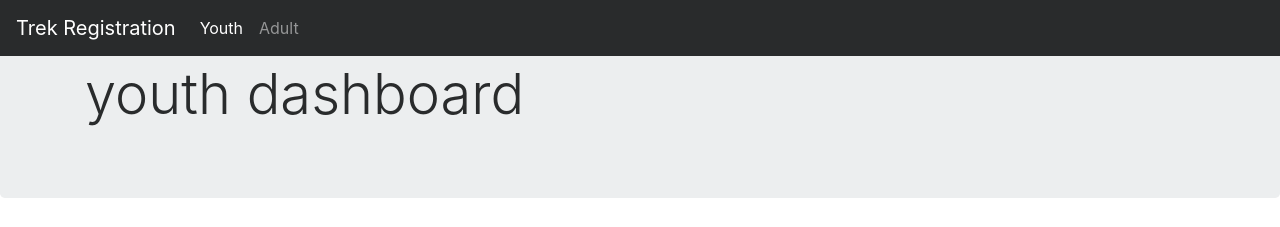
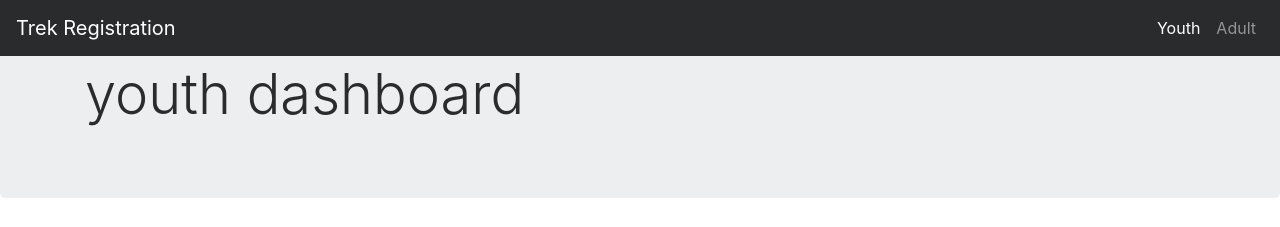
Before and after one commit to jozephyr/trekreg, a plain HTML site: page index.html in a window 1280 px wide. Shown: the top 227 px of the page. Drawn offline with nearby package versions, Linux system fonts and the light colour scheme; a script that the page names is missing.

Commit message:
update alignment of navigation menu on index and adult

```diff
--- a/index.html
+++ b/index.html
@@ -22,7 +22,7 @@
       <a class="navbar-brand" href="#">Trek Registration</a>
 
       <div class="collapse navbar-collapse" id="navbarsExampleDefault">
-        <ul class="navbar-nav mr-auto">
+        <ul class="nav navbar-nav ml-auto w-100 justify-content-end">
           <li class="nav-item active">
             <a class="nav-link" href="#">Youth <span class="sr-only">(current)</span></a>
           </li>
```
Also changed, not shown: adult.html (+1 -1 lines).
